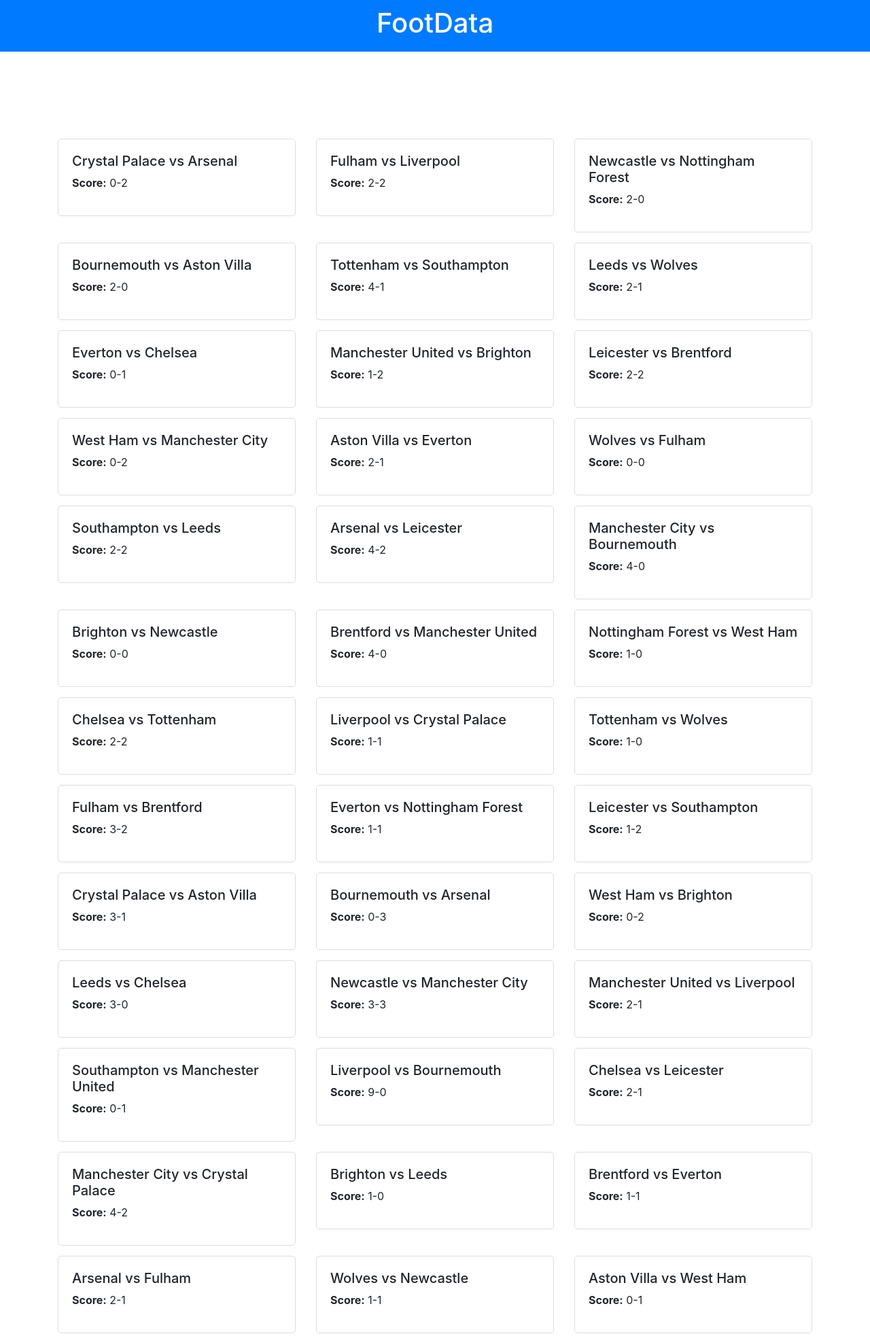
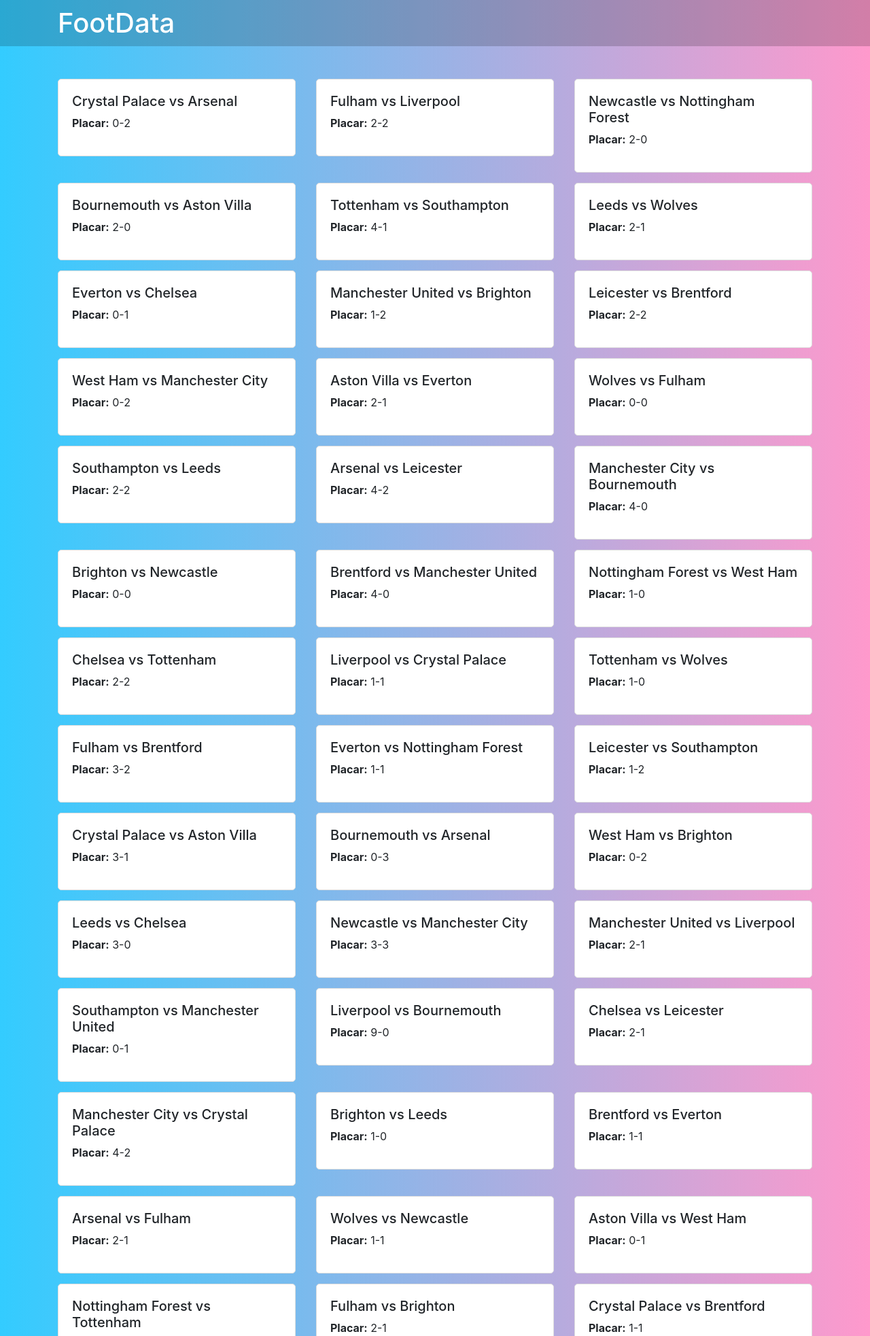
Before and after one commit to GuiGomesD/FootData, a Flask app: page / in a window 1280 px wide. Shown: the top 1966 px of the page at 68% size. Run offline with Flask 3, Linux system fonts and the light colour scheme; data comes from the database, SQL or seed files in the repository; some libraries are stand-ins or nearby versions.

Commit message:
Alterações na estilização

```diff
--- a/static/style.css
+++ b/static/style.css
@@ -1,6 +1,8 @@
 body {
     font-family: Arial, sans-serif;
-    background-color: #f4f4f4;
+    background: linear-gradient(to right, #33ccff 0%, #ff99cc 100%);
+    background-repeat: no-repeat;
+    height: 100%;
     color: #333;
     margin: 0;
     padding: 0;
@@ -15,30 +17,22 @@
     top: 0;
     left: 0;
     right: 0;
-    background-color: #007bff;
+    background-color: #0000002d;
     padding: 10px 0;
     box-sizing: border-box;
 }
 
-nav {
+nav.container {
     display: flex;
     flex-direction: row;
-    text-align: center;
-}
-
-.container {
-    padding-top: 80px;
+    justify-content: flex-start; /* Alinha o conteúdo à esquerda */
+    width: 100%; /* Garante que o nav use toda a largura disponível */
 }
 
 nav h1 {
     color: white;
+    margin: 0;
 }
-
-/*h1 {
-    text-align: center;
-    color: #007bff;
-    margin-bottom: 20px;
-}*/
 
 .match-card {
     border: 1px solid #ddd;
@@ -54,10 +48,6 @@
     box-shadow: 0 2px 10px rgba(0, 0, 0, 0.2);
 }
 
-.match-details {
-    display: none;
-}
-
 .modal-header {
     background-color: #007bff;
     color: white;
--- a/templates/index.html
+++ b/templates/index.html
@@ -11,10 +11,11 @@
 <body>
 
     <header>
-        <nav>
+        <nav class="container">
             <h1>FootData</h1>
         </nav>
     </header>
+
 
     <div class="container mt-5">
         <!--<h1>Partidas</h1>!-->
@@ -31,7 +32,7 @@
                     data-yellow="{{ match[6] }}"
                     data-red="{{ match[7] }}">
                     <h5>{{ match[0] }} vs {{ match[1] }}</h5>
-                    <p><strong>Score:</strong> {{ match[2] }}</p>
+                    <p><strong>Placar:</strong> {{ match[2] }}</p>
                 </div>
             </div>
             {% endfor %}
```
